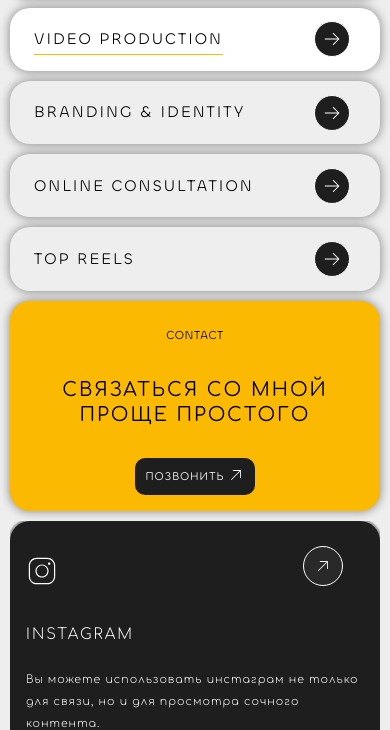
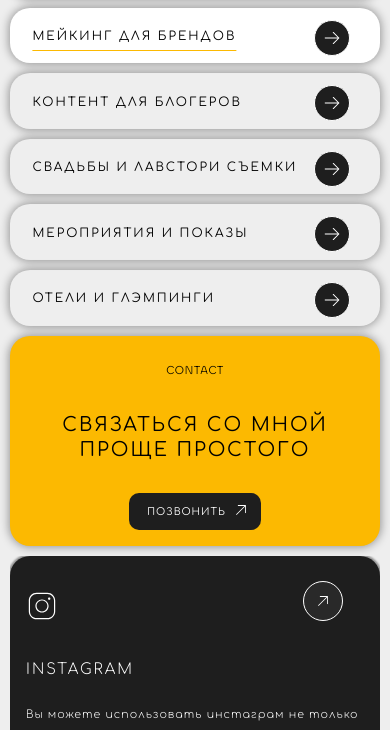
Before and after one commit to adammaks/ann.com, a plain HTML site: page index.html in a window 390 px wide. Shown: the part 3982-4712 px from the top of the page. Drawn offline with Linux system fonts and the light colour scheme.

Commit message:
edit new

```diff
--- a/css/style.css
+++ b/css/style.css
@@ -525,7 +525,7 @@ background-position: 0% 50%;
         grid-template-columns: repeat(4, 1fr);
         gap: 10px;
 }
-#portfolio_video_1,#portfolio_video_2,#portfolio_video_3,#portfolio_video_4 {
+#portfolio_video_1,#portfolio_video_2,#portfolio_video_3,#portfolio_video_4,#portfolio_video_5{
     width: 100%;
     height: 100%;
     top: 50.1%;
@@ -535,7 +535,7 @@ background-position: 0% 50%;
     z-index: -1;
     object-fit: cover;
 }
-#portfolio-video-1,#portfolio-video-2,#portfolio-video-3,#portfolio-video-4{opacity: 0;}
+#portfolio-video-1,#portfolio-video-2,#portfolio-video-3,#portfolio-video-4,#portfolio-video-5{opacity: 0;}
 .video {
   opacity: 0;
   transition: opacity 0.5s ease;
@@ -1070,7 +1070,7 @@ background-position: 0% 50%;
         text-decoration: none;
     }
     .portfolio-block-2{
-        padding: 1.4rem 1.5rem;
+        padding: 1.4rem 1.5rem 1.2rem 1.4rem;
         border-radius: 20px;
         position: relative;
         box-shadow: 0px 0px 10px 1px #00000063;
@@ -1083,8 +1083,7 @@ background-position: 0% 50%;
     .portfolio-block-2 > h6{
         margin: 0px;
         padding-bottom: 0px;
-        font-size: 1rem;
-        font-family: Chillax;
+        font-size: 0.76rem;
         letter-spacing: 2px;
         font-weight: normal;
         text-decoration: underline;
@@ -1178,7 +1177,7 @@ background-position: 0% 50%;
     .contacts a{
         width: auto;
         margin-top: 30px;
-        padding: 13px 30px 12px 10px;
+        padding: 13px 35px 12px 18px;
         border-radius: 10px;
         background: #1e1e1e;
         color: #fff;
--- a/index.html
+++ b/index.html
@@ -80,7 +80,7 @@
     <div class="portfolio" id="portfolio">
         <div class="portfolio-video-1">
             <video autoplay muted loop playsinline id="video3">
-                <source src="img/back3.MP4" type="video/mp4">
+                <source src="img/back3.MOV" type="video/mp4">
             </video>
         </div>
         <div class="portfolio-block-1">
@@ -97,7 +97,7 @@
         <div class="portfolio-blocks-wrapper">
             <a href="#" class="video-link active" data-video="portfolio_video_1" onclick="highlightButton(this)">
                 <div class="portfolio-block-2 video-button" id="portfolio-vid1">
-                    <h6>Video production</h6>
+                    <h6>Мейкинг для брендов</h6>
                     <p class="portfolio-block-text">
                         At our agency, we are passionate about bringing fashion brands to life.
                         With a combination of creative vision, strategic thinking,
@@ -110,7 +110,7 @@
             </a>
             <a href="#" class="video-link" data-video="portfolio_video_2" onclick="highlightButton(this)">
                 <div class="portfolio-block-2 video-button" id="portfolio-vid2">
-                    <h6>Branding & Identity</h6>
+                    <h6>Контент для блогеров</h6>
                     <p class="portfolio-block-text">
                         At our agency, we are passionate about bringing fashion brands to life.
                         With a combination of creative vision, strategic thinking,
@@ -123,7 +123,7 @@
             </a>
             <a href="#" class="video-link" data-video="portfolio_video_3" onclick="highlightButton(this)">
                 <div class="portfolio-block-2 video-button" id="portfolio-vid3">
-                    <h6>Online consultation</h6>
+                    <h6>Свадьбы и лавстори съемки</h6>
                     <p class="portfolio-block-text">
                         At our agency, we are passionate about bringing fashion brands to life.
                         With a combination of creative vision, strategic thinking,
@@ -136,7 +136,20 @@
             </a>
             <a href="#" class="video-link" data-video="portfolio_video_4" onclick="highlightButton(this)">
                 <div class="portfolio-block-2 video-button"  id="portfolio-vid4">
-                    <h6>Top Reels</h6>
+                    <h6>Мероприятия и Показы</h6>
+                    <p class="portfolio-block-text">
+                        At our agency, we are passionate about bringing fashion brands to life.
+                        With a combination of creative vision, strategic thinking,
+                        and industry expertise. We help our.
+                    </p>
+                    <svg width="20" height="20" viewBox="0 0 20 20" fill="none" xmlns="http://www.w3.org/2000/svg">
+                        <path d="M17.2031 10.3281L11.5781 15.9531C11.535 15.9961 11.4839 16.0303 11.4276 16.0536C11.3713 16.077 11.3109 16.089 11.25 16.089C11.1891 16.089 11.1287 16.077 11.0724 16.0536C11.0161 16.0303 10.965 15.9961 10.9219 15.9531C10.8788 15.91 10.8446 15.8588 10.8213 15.8025C10.798 15.7462 10.786 15.6859 10.786 15.6249C10.786 15.564 10.798 15.5036 10.8213 15.4473C10.8446 15.391 10.8788 15.3399 10.9219 15.2968L15.7422 10.4687H3.125C3.00068 10.4687 2.88145 10.4193 2.79354 10.3314C2.70564 10.2435 2.65625 10.1242 2.65625 9.99993C2.65625 9.87561 2.70564 9.75638 2.79354 9.66847C2.88145 9.58056 3.00068 9.53118 3.125 9.53118H15.7422L10.9219 4.70305C10.8349 4.61603 10.786 4.498 10.786 4.37493C10.786 4.25186 10.8349 4.13383 10.9219 4.0468C11.0089 3.95978 11.1269 3.91089 11.25 3.91089C11.3731 3.91089 11.4911 3.95978 11.5781 4.0468L17.2031 9.6718C17.2476 9.71412 17.2829 9.76503 17.3071 9.82143C17.3313 9.87784 17.3438 9.93856 17.3438 9.99993C17.3438 10.0613 17.3313 10.122 17.3071 10.1784C17.2829 10.2348 17.2476 10.2857 17.2031 10.3281Z" fill="currentColor"></path>
+                    </svg>
+                </div>
+            </a>
+            <a href="#" class="video-link" data-video="portfolio_video_5" onclick="highlightButton(this)">
+                <div class="portfolio-block-2 video-button"  id="portfolio-vid5">
+                    <h6>Отели и глэмпинги</h6>
                     <p class="portfolio-block-text">
                         At our agency, we are passionate about bringing fashion brands to life.
                         With a combination of creative vision, strategic thinking,
@@ -150,16 +163,19 @@
         </div>
         <div class="portfolio-block-with-video-hover">
             <video autoplay muted loop playsinline id="portfolio_video_1" class="portfolio-block-with-video-hover-1 video active">
-                <source src="img/video-port-1.MP4" type="video/mp4">
+                <source src="img/video-port-2.MOV" type="video/mp4">
             </video>
             <video autoplay muted loop playsinline id="portfolio_video_2" class="portfolio-block-with-video-hover-2 video">
-                <source src="img/video-port-2.MOV" type="video/mp4">
+                <source src="img/video-port-3.MOV" type="video/mp4">
             </video>
             <video autoplay muted loop playsinline id="portfolio_video_3" class="portfolio-block-with-video-hover-3 video">
-                <source src="img/video-port-3.MOV" type="video/mp4">
+                <source src="img/video-port-1.MP4" type="video/mp4">
             </video>
             <video autoplay muted loop playsinline id="portfolio_video_4" class="portfolio-block-with-video-hover-4 video">
                 <source src="img/video-port-4.MP4" type="video/mp4">
+            </video>
+            <video autoplay muted loop playsinline id="portfolio_video_5" class="portfolio-block-with-video-hover-5 video active">
+                <source src="img/video-port-2.MOV" type="video/mp4">
             </video>
         </div>
     </div>
```
Also changed, not shown: 1 other file.
